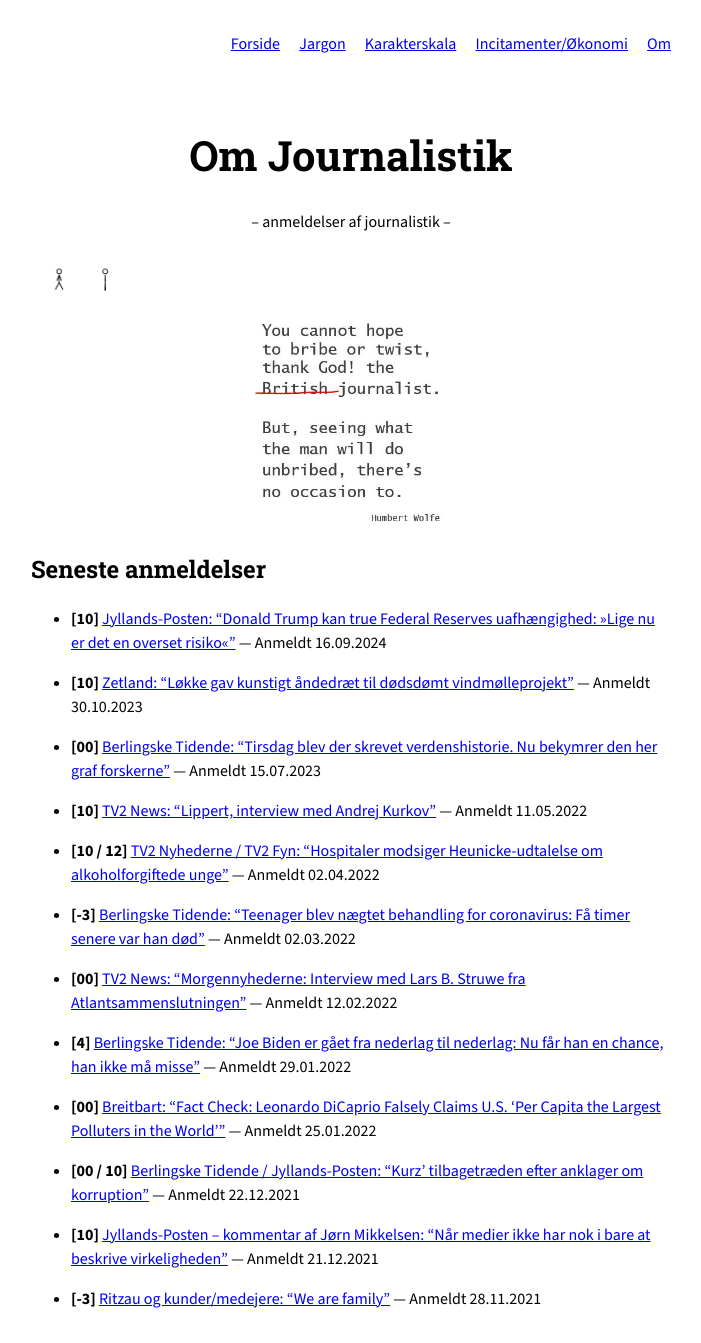
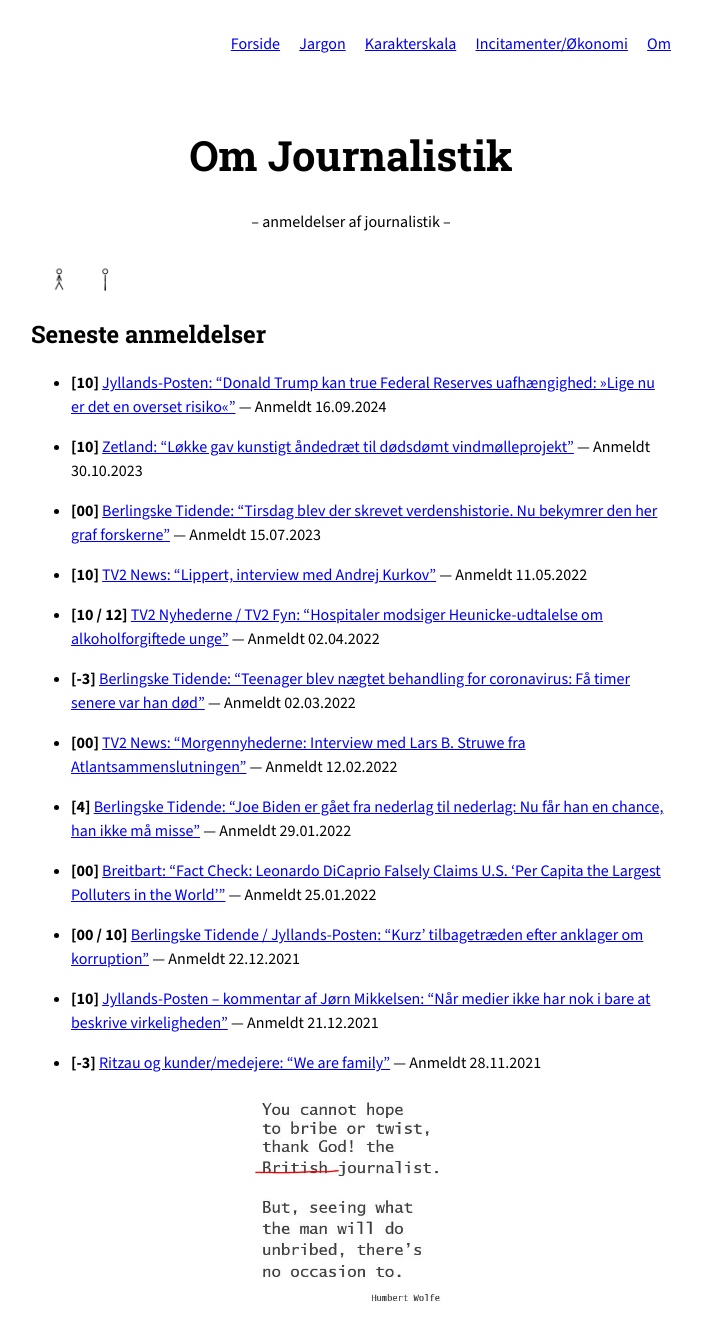
Before and after one commit to MichaelOAppel/OmJournalistik, a Jekyll site: the page built from index.md, in a window 1280 px wide. Shown: the whole page, without its empty margins (289-990 px from the left). Built offline with Jekyll 4.4.1, drawn with Linux system fonts in a browser that asks for light colours.

Commit message:
Update index.md

```diff
--- a/index.md
+++ b/index.md
@@ -13,11 +13,10 @@ title: Forside
      alt="Journalist iagttager en samlet gruppe">
 
 
-
-<img class="forsidefigur" src="{{ '/assets/figures/faste/HumWolfe.jpg' | relative_url }}" alt="Om Journalistik">
-
 ## Seneste anmeldelser
 
 {% for post in site.posts %}
 - **[{{ post.karakter }}]** [{{ post.medie }}: “{{ post.title }}”]({{ post.url | relative_url }}) — Anmeldt {{ post.anmeldt | date: "%d.%m.%Y" }}
 {% endfor %}
+
+<img class="forsidefigur" src="{{ '/assets/figures/faste/HumWolfe.jpg' | relative_url }}" alt="Om Journalistik">
```
